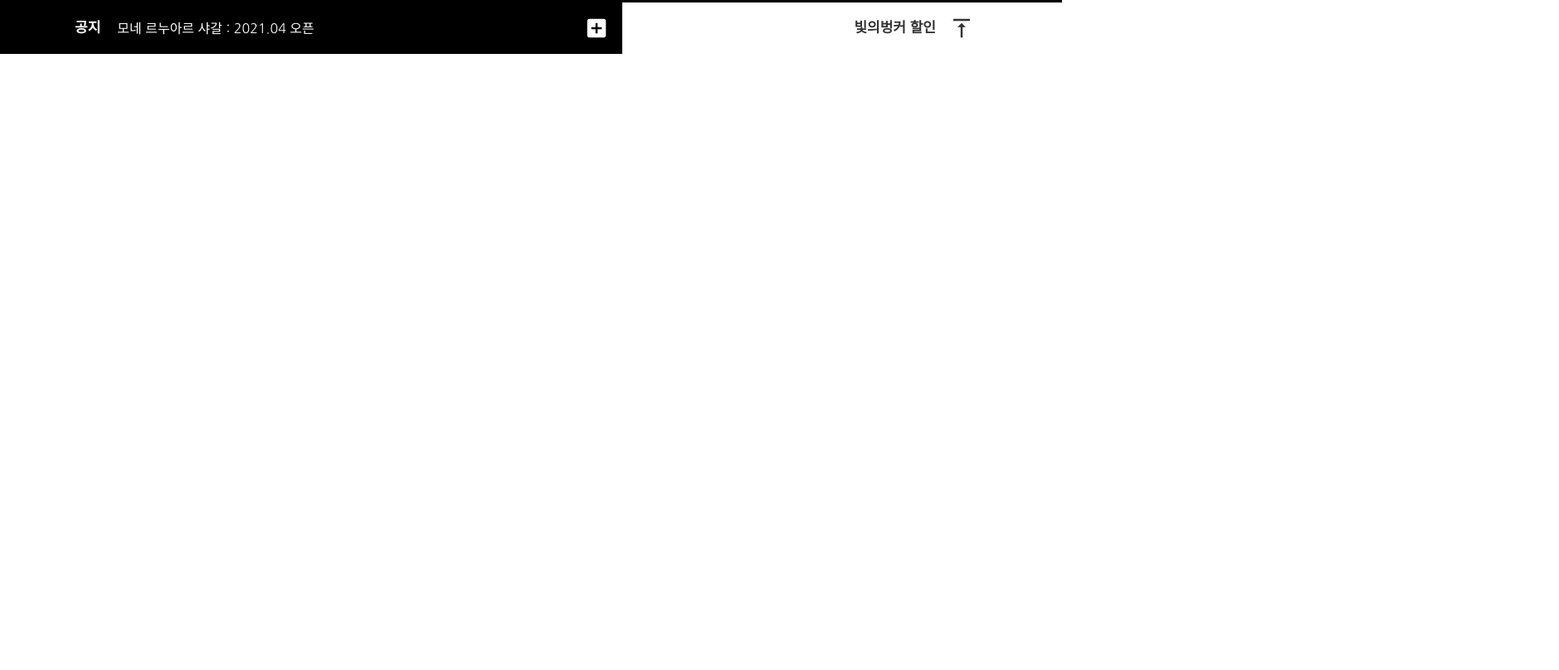
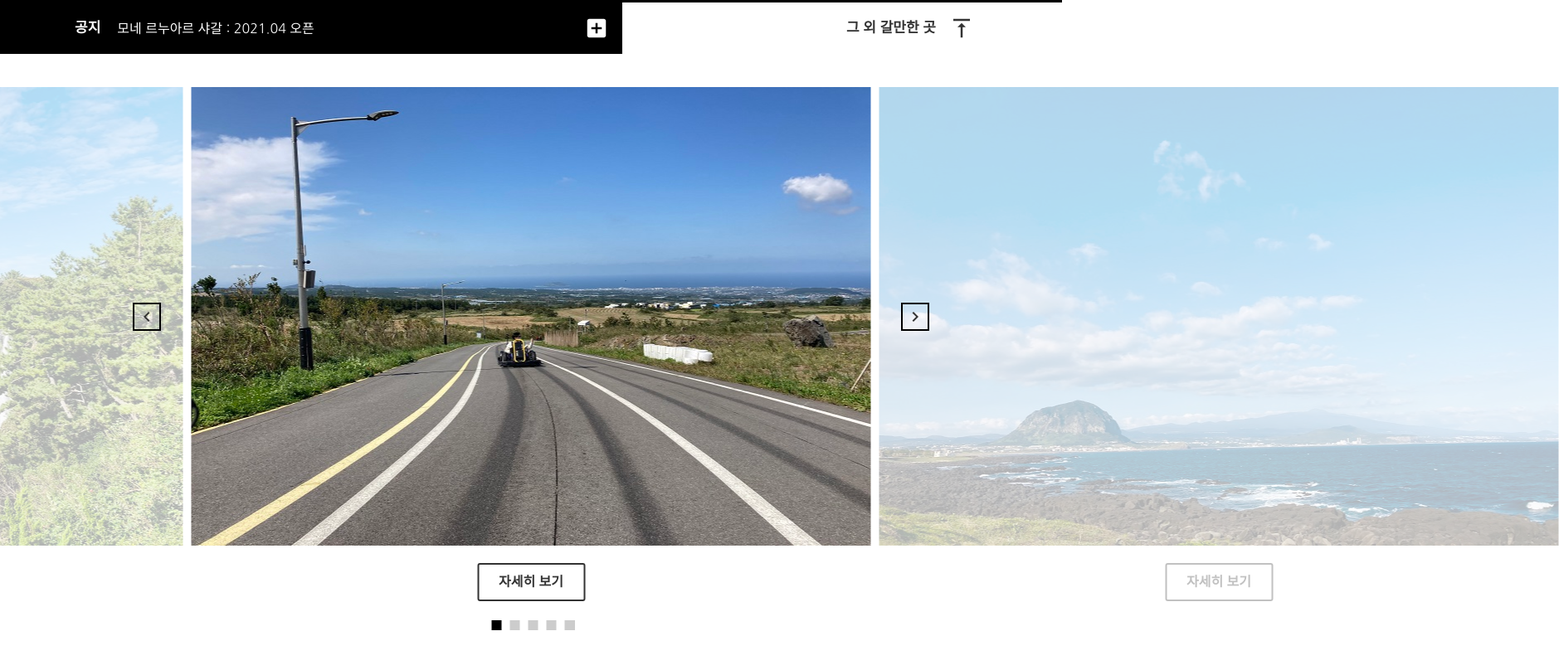
Before and after one commit to rkdvnfma90/jeju-mania-html, a plain HTML site: page index.html in a window 1280 px wide. Shown: the part 763-1571 px from the top of the page at 83% size, 1879 px wide, since content can reach past the window. Drawn offline with nearby package versions, Linux system fonts and the light colour scheme.

Commit message:
feat 그외 갈만한 곳 슬라이드 작업

```diff
--- a/css/main.css
+++ b/css/main.css
@@ -396,3 +396,94 @@ header .badges .badge {
 .notice .notice-line .inner__right .toggle-promotion .material-icons {
   font-size: 30px;
 }
+
+.notice .place {
+  height: 693px;
+  background-color: #fff;
+  position: relative;
+}
+
+.notice .place .swiper-container {
+  width: calc(819px * 3 + 20px);
+  height: 700px;
+
+  /* 요소를 확대시켜도 가운데로 유지 */
+  position: absolute;
+  top: 40px;
+  left: 50%;
+  transform: translateX(-50%);
+  /* margin-left: calc((819px * 3 + 20px / -2)); 요소 width의 50%를 빼준다. */
+}
+
+.notice .place .swiper-slide {
+  opacity: 0.3;
+  transition: opacity 1s;
+  position: relative;
+}
+
+.notice .place .swiper-slide-active {
+  opacity: 1;
+}
+
+.notice .place .swiper-slide .btn {
+  position: absolute;
+  bottom: 80px;
+  left: 0;
+  right: 0;
+  margin: auto;
+}
+
+.notice .place .swiper-pagination {
+  /* swiper 라이브러리에 position 값이 들어 있기 때문에 아래 속성 사용 가능 */
+  bottom: 40px;
+  left: 0;
+  right: 0;
+}
+
+.notice .place .swiper-pagination .swiper-pagination-bullet {
+  width: 12px;
+  height: 12px;
+  margin-right: 6px;
+  border-radius: 0;
+  outline: none;
+}
+
+.notice .place .swiper-pagination .swiper-pagination-bullet:last-child {
+  margin-right: 0;
+}
+
+.notice .place .swiper-pagination .swiper-pagination-bullet-active {
+  background: #000;
+}
+
+.notice .place .swiper-prev,
+.notice .place .swiper-next {
+  width: 30px;
+  height: 30px;
+  border: 2px solid #000;
+  position: absolute;
+  top: 300px;
+  z-index: 1;
+  cursor: pointer;
+  outline: none;
+  display: flex;
+  justify-content: center;
+  align-items: center;
+  transition: 0.5s;
+}
+
+.notice .place .swiper-prev {
+  left: 50%;
+  margin-left: -480px;
+}
+
+.notice .place .swiper-next {
+  right: 50%;
+  margin-right: -480px;
+}
+
+.notice .place .swiper-prev:hover,
+.notice .place .swiper-next:hover {
+  background-color: #000;
+  color: #fff;
+}
--- a/index.html
+++ b/index.html
@@ -289,7 +289,7 @@
           </a>
         </div>
         <div class="inner__right">
-          <h2>빛의벙커 할인</h2>
+          <h2>그 외 갈만한 곳</h2>
           <div class="toggle-promotion">
             <div class="material-icons">
               vertical_align_top
@@ -298,6 +298,41 @@
         </div>
       </div>
     </div>
+
+    <div class="place">
+      <div class="swiper-container">
+        <div class="swiper-wrapper">
+          <div class="swiper-slide">
+            <img src="./images/place_slide1.JPG" alt="981 파크">
+            <a href="javascript:void(0)" class="btn">자세히 보기</a>
+          </div>
+          <div class="swiper-slide">
+            <img src="./images/place_slide2.JPG" alt="송악산">
+            <a href="javascript:void(0)" class="btn">자세히 보기</a>
+          </div>
+          <div class="swiper-slide">
+            <img src="./images/place_slide3.JPG" alt="클랭블루">
+            <a href="javascript:void(0)" class="btn">자세히 보기</a>
+          </div>
+          <div class="swiper-slide">
+            <img src="./images/place_slide4.JPG" alt="마노르블랑">
+            <a href="javascript:void(0)" class="btn">자세히 보기</a>
+          </div>
+          <div class="swiper-slide">
+            <img src="./images/place_slide5.JPG" alt="정방폭포">
+            <a href="javascript:void(0)" class="btn">자세히 보기</a>
+          </div>
+        </div>
+        <div class="swiper-pagination"></div>
+      </div>
+
+      <div class="swiper-prev">
+        <div class="material-icons">navigate_before</div>
+      </div>
+      <div class="swiper-next">
+        <div class="material-icons">navigate_next</div>
+      </div>
+    </div>
   </section>
 </body>
 </html>
--- a/js/main.js
+++ b/js/main.js
@@ -1,3 +1,4 @@
+/* 검색 영역 */
 const $search = document.querySelector('.search')
 const $searchInput = $search.querySelector('input')
 
@@ -16,10 +17,8 @@ $searchInput.addEventListener('blur', () => {
   $searchInput.setAttribute('placeholder', '')
 })
 
+/* 페이지 스크롤 제어 영역 */
 const $badge = document.querySelector('header .badges')
-
-console.log($badge)
-
 window.addEventListener(
   'scroll',
   _.throttle(() => {
@@ -38,6 +37,7 @@ window.addEventListener(
   }, 300)
 )
 
+/* 요소를 순서대로 나타나도록 */
 const $fadeElements = document.querySelectorAll('.visual .fade-in')
 
 $fadeElements.forEach((elem, index) => {
@@ -47,8 +47,27 @@ $fadeElements.forEach((elem, index) => {
   })
 })
 
+/* 슬라이드 영역 */
 new Swiper('.notice-line .swiper-container', {
   direction: 'vertical',
   autoplay: true,
   loop: true,
 })
+
+new Swiper('.place .swiper-container', {
+  slidesPerView: 3, // 한번에 보여줄 슬라이드 개수
+  spaceBetween: 10, // 슬라이드 사이의 여백
+  centeredSlides: true, // 첫번째 슬라이드가 가운데 오도록
+  loop: true,
+  // autoplay: {
+  //   delay: 4000,
+  // },
+  pagination: {
+    el: '.place .swiper-pagination', // 페이지 번호 요소
+    clickable: true, // 페이지 번호 요소 클릭가능 여부
+  },
+  navigation: {
+    prevEl: '.place .swiper-prev',
+    nextEl: '.place .swiper-next',
+  },
+})
```
Also changed, not shown: images/place_slide1.JPG (added), images/place_slide2.JPG (added), images/place_slide3.JPG (added), images/place_slide4.JPG (added), images/place_slide5.JPG (added).
